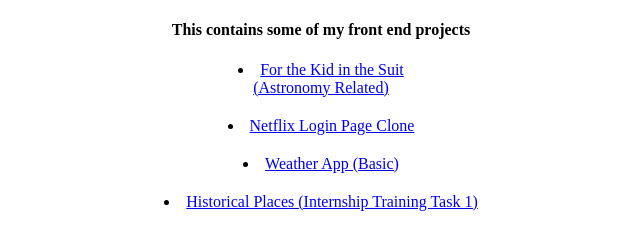
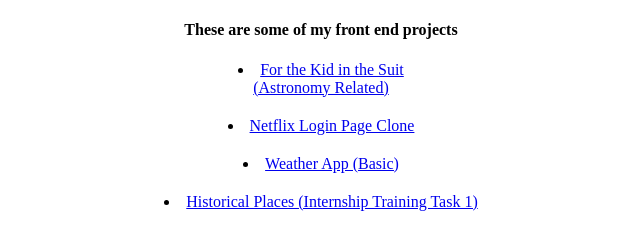
Before and after one commit to Agni005/ProjectsSNTC, a plain HTML site: page index.html in a window 1280 px wide. Shown: the full height of the page, 319-959 px from the left. Drawn offline with Linux system fonts and the light colour scheme.

Commit message:
Update index.html

```diff
--- a/index.html
+++ b/index.html
@@ -15,7 +15,7 @@
     </style>
 </head>
 <body>
-    <h4> This contains some of my front end projects</h4>
+    <h4> These are some of my front end projects</h4>
     <li>
         <a href="FortheKidintheSuit.html">For the Kid in the Suit <br> (Astronomy Related)</a></li>
         <li><a href="netflixlogin.html">Netflix Login Page Clone</a></li>
```
